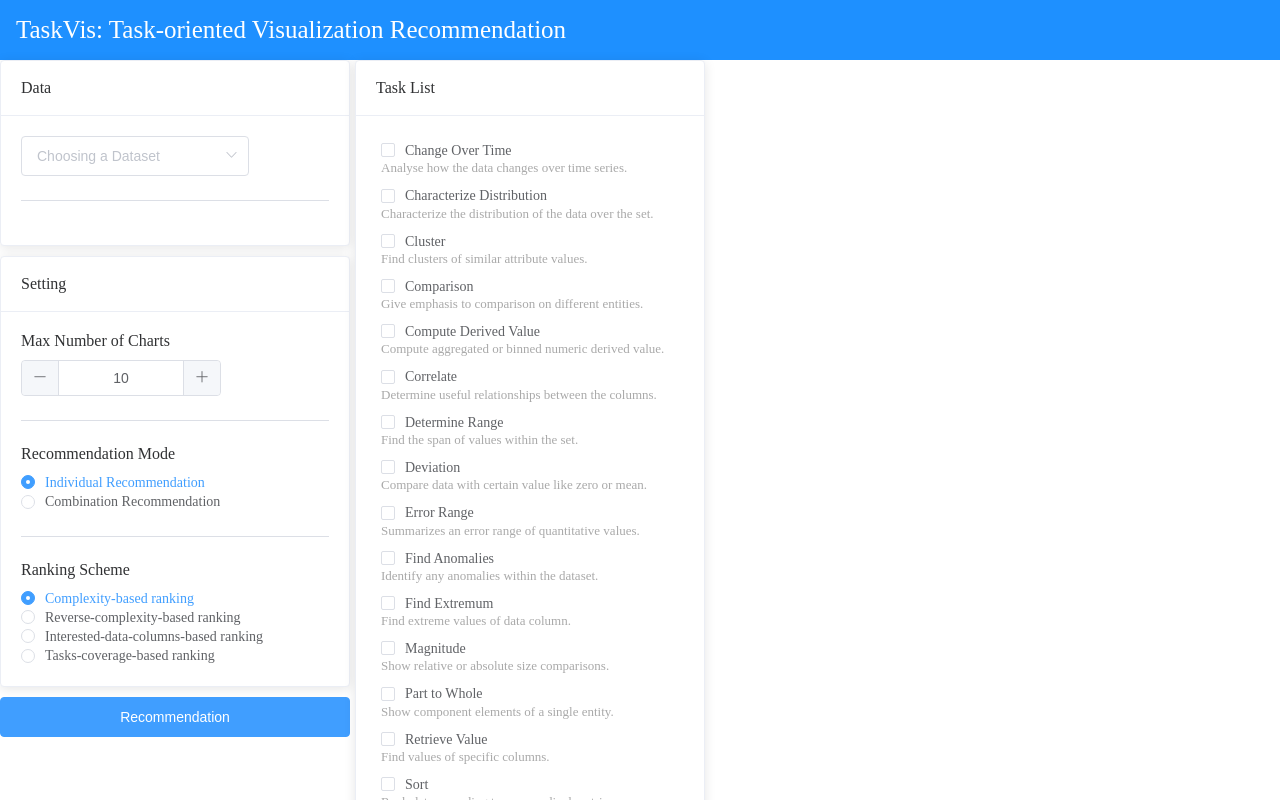
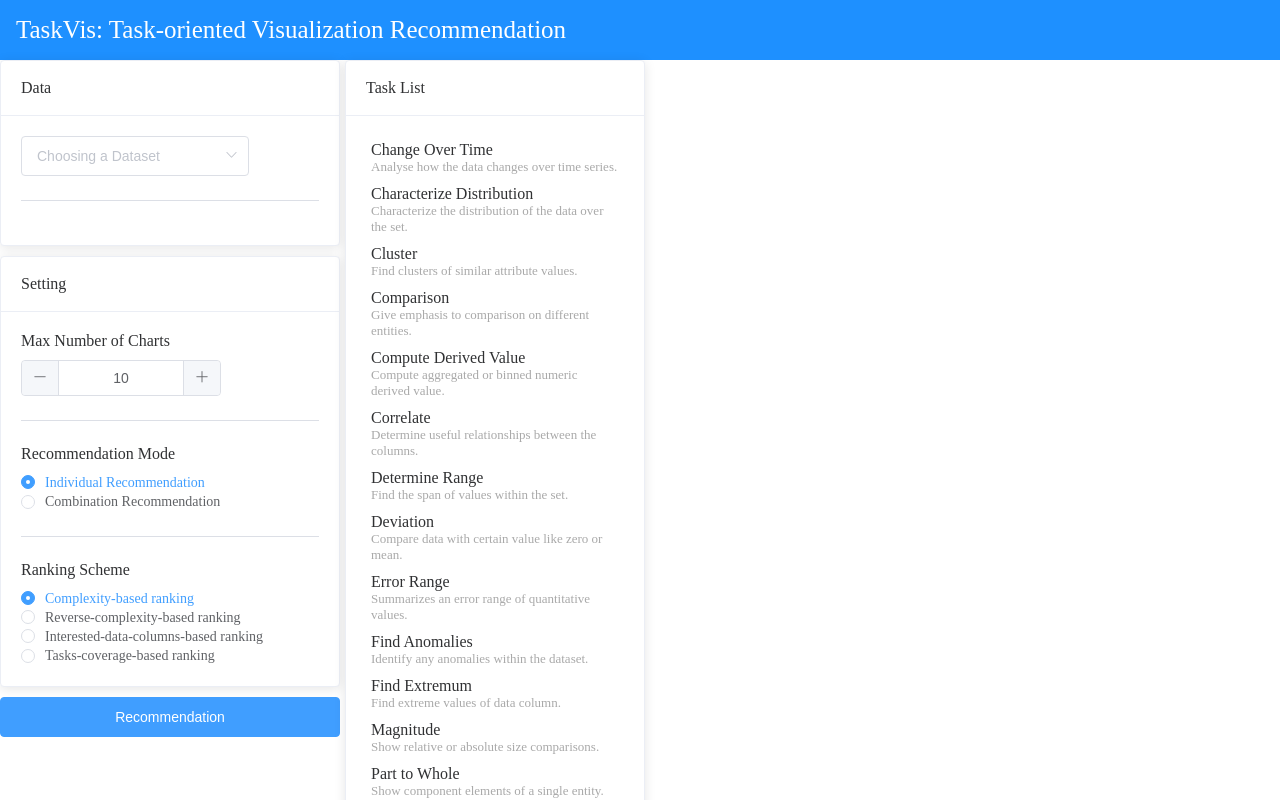
Before and after one commit to ShenLeixian/TaskVis, a Vue app in the folder frontend/: page / in a window 1280 px wide. Shown: the top 800 px of the page. Built offline with nearby package versions, Linux system fonts and the light colour scheme.

Commit message:
tasklist选择样式完成

```diff
--- a/frontend/src/App.vue
+++ b/frontend/src/App.vue
@@ -28,11 +28,12 @@
                  :id="generate_id('data-item-', index)"
                  v-for="(item, index) in data_list"
                  v-bind:key="item.field"
-                 @click="choose_data_item(item, index)"
-                 >
-              <div class="data-item-icon" :id="generate_id('data-item-icon-' ,index)">{{data_type[item.type]}}</div>
+                 @click="choose_data_item(item, index)">
+              <div class="data-item-icon"
+                   :id="generate_id('data-item-icon-' ,index)">{{data_type[item.type]}}</div>
               <div class="data-item-text">
-                <div class="data-item-field">{{item.field}}</div>
+                <div class="data-item-field"
+                     :id="generate_id('data-item-field-', index)">{{item.field}}</div>
                 <div class="data-item-type">{{item.type}}</div>
               </div>
             </div>
@@ -90,9 +91,12 @@
             <div class="task-item"
                  :id="generate_id('task-item-', index)"
                  v-for="(item, index) in task_list"
-                 v-bind:key="item.task">
-              <el-checkbox :label="item.task" class="task-item-name" :id="generate_id('task-item-name-', index)" @change="choose_task_item(item, index)"></el-checkbox>
-              <div class="task-item-description" :id="generate_id('task-item-description-', index)">{{item.description}}</div>
+                 v-bind:key="item.task"
+                 @click="choose_task_item(item, index)">
+              <div class="task-item-name"
+                   :id="generate_id('task-item-name-', index)">{{item.task}}</div>
+              <div class="task-item-description"
+                   :id="generate_id('task-item-description-', index)">{{item.description}}</div>
             </div>
           </div>
         </el-card>
@@ -188,7 +192,8 @@ export default {
       ranking_scheme_radio: '1',
       data_list: [],
       chosen_data_items: [],
-      chosen_task_items: []
+      chosen_task_items: [],
+      task_checked: [false, false, false, false, false, false, false, false, false, false, false, false, false, false, false, false, false]
     }
   },
   methods: {
@@ -214,31 +219,38 @@ export default {
     choose_data_item (item, index) {
       // TODO 选中数据种类
       let icon = document.getElementById('data-item-icon-' + index)
+      let field = document.getElementById('data-item-field-' + index)
       for (let i = 0; i < this.chosen_data_items.length; i++) {
         if (this.chosen_data_items[i].field === item.field) {
           // 已选中，现在撤销选中
           this.chosen_data_items.splice(i, 1)
-          icon.style['background'] = 'dodgerblue'
+          icon.style['background'] = 'darkgrey'
+          field.style['color'] = 'black'
           // console.log(this.chosen_data_items)
           return
         }
       }
       // 没选中，选中对象
       this.chosen_data_items.push(item)
-      icon.style.background = 'limegreen'
+      icon.style.background = 'dodgerblue'
+      field.style['color'] = 'dodgerblue'
       // console.log(this.chosen_data_items)
     },
     choose_task_item (item, index) {
+      // let taskItem = document.getElementById('task-item-' + index)
+      let name = document.getElementById('task-item-name-' + index)
       for (let i = 0; i < this.chosen_task_items.length; i++) {
         if (this.chosen_task_items[i].task === item.task) {
           // 已选中，现在撤销选中
           this.chosen_task_items.splice(i, 1)
+          name.style['color'] = 'black'
           console.log(this.chosen_task_items)
           return
         }
       }
       // 没选中，选中对象
       this.chosen_task_items.push(item)
+      name.style['color'] = 'dodgerblue'
       console.log(this.chosen_task_items)
     },
     generate_id (baseId, index) {
@@ -266,14 +278,14 @@ export default {
 }
 
 #left-part {
-  width: 350px;
+  width: 340px;
   display: flex;
   flex-direction: column;
   margin-right: 5px;
 }
 
 #mid-part {
-  width: 350px;
+  width: 300px;
   margin-right: 5px;
   min-height: 90%;
 }
@@ -308,7 +320,7 @@ export default {
   padding: 5px 0 5px 5px;
 }
 
-.data-item:hover{
+.data-item:hover {
   background-color: gainsboro;
 }
 
@@ -317,36 +329,36 @@ export default {
   height: 40px;
   width: 40px;
   color: white;
-  background: dodgerblue;
+  background: darkgrey;
   display: flex;
   align-items: center;
   justify-content: center;
   margin-right: 10px;
 }
 
-.data-item-type{
+.data-item-type {
   color: darkgray;
   font-size: small;
 }
 
-.data-item-text{
+.data-item-text {
   display: flex;
   flex-direction: column;
   justify-content: space-around;
   align-items: flex-start;
 }
 
-.task-item{
+.task-item {
   display: flex;
   flex-direction: column;
   padding: 5px 5px 5px 5px;
 }
 
-.task-item:hover{
+.task-item:hover {
   background-color: gainsboro;
 }
 
-.task-item-description{
+.task-item-description {
   color: darkgray;
   font-size: small;
 }
```
